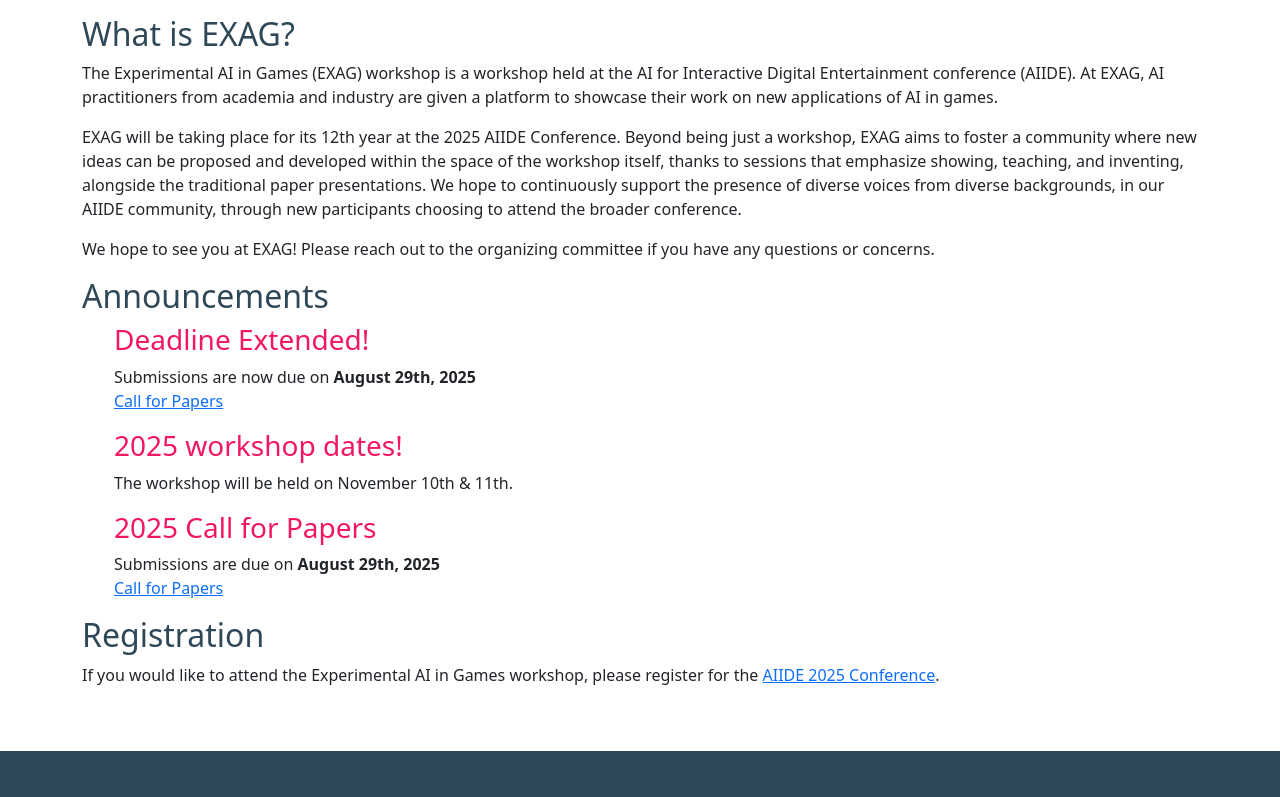
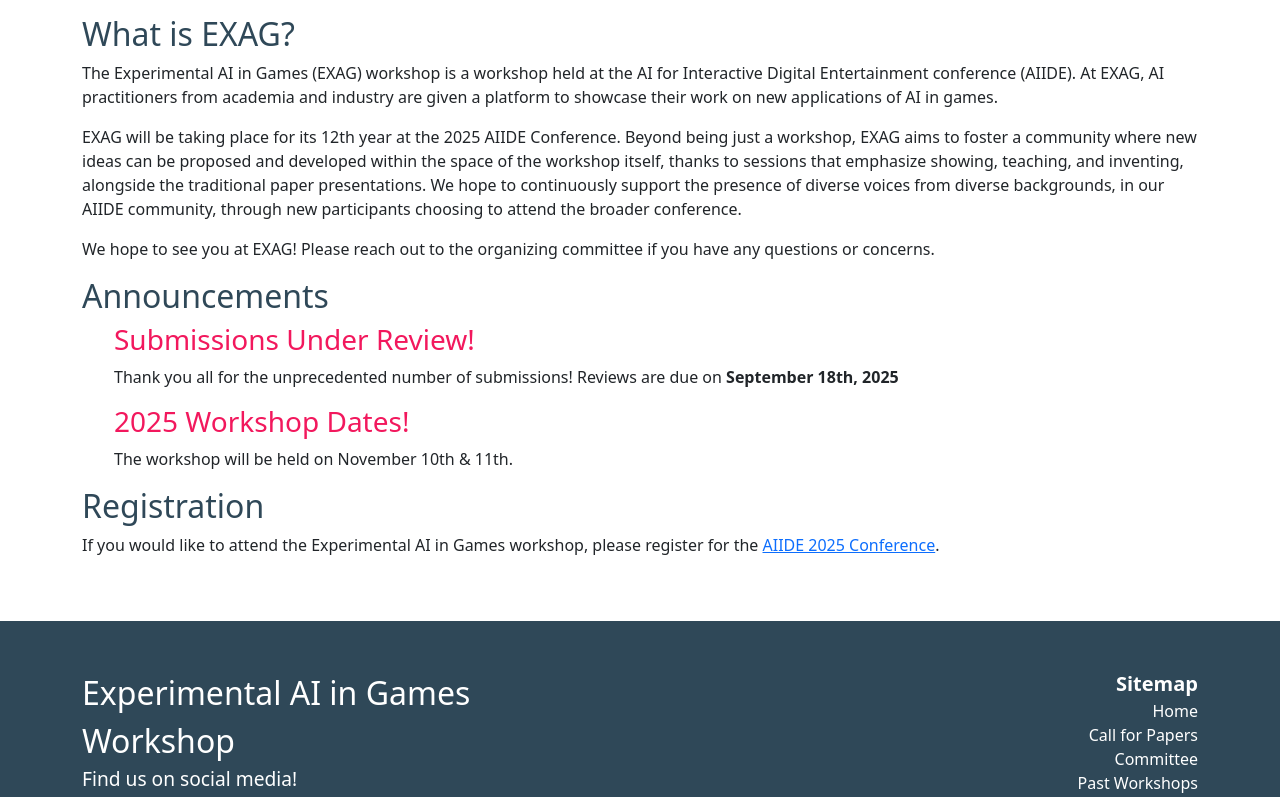
Before and after one commit to aiide-exag/aiide-exag.github.io, a Next.js app: page / in a window 1280 px wide. Shown: the part 359-1156 px from the top of the page. Built offline with nearby package versions, Linux system fonts and the light colour scheme.

Commit message:
add review deadline

```diff
--- a/src/pages/index.tsx
+++ b/src/pages/index.tsx
@@ -36,35 +36,16 @@
                     </p>
                     <h2 className="mb-2">Announcements</h2>
                     <div className="announcement">
-                        <h3>Deadline Extended!</h3>
+                        <h3>Submissions Under Review!</h3>
                         <p>
-                            Submissions are now due on <b>August 29th, 2025</b><br />
-                            <a
-                                href="/call_for_papers"
-                                target="_blank"
-                                rel="noopener"
-                            >
-                                Call for Papers
-                            </a>
+                            Thank you all for the unprecedented number of submissions!
+                            Reviews are due on <b>September 18th, 2025</b><br />
                         </p>
                     </div>
                     <div className="announcement">
-                        <h3>2025 workshop dates!</h3>
+                        <h3>2025 Workshop Dates!</h3>
                         <p>
                             The workshop will be held on November 10th & 11th.
-                        </p>
-                    </div>
-                    <div className="announcement">
-                        <h3>2025 Call for Papers</h3>
-                        <p>
-                            Submissions are due on <b>August 29th, 2025</b><br />
-                            <a
-                                href="/call_for_papers"
-                                target="_blank"
-                                rel="noopener"
-                            >
-                                Call for Papers
-                            </a>
                         </p>
                     </div>
                     <h2 className="mb-2">Registration</h2>
```
